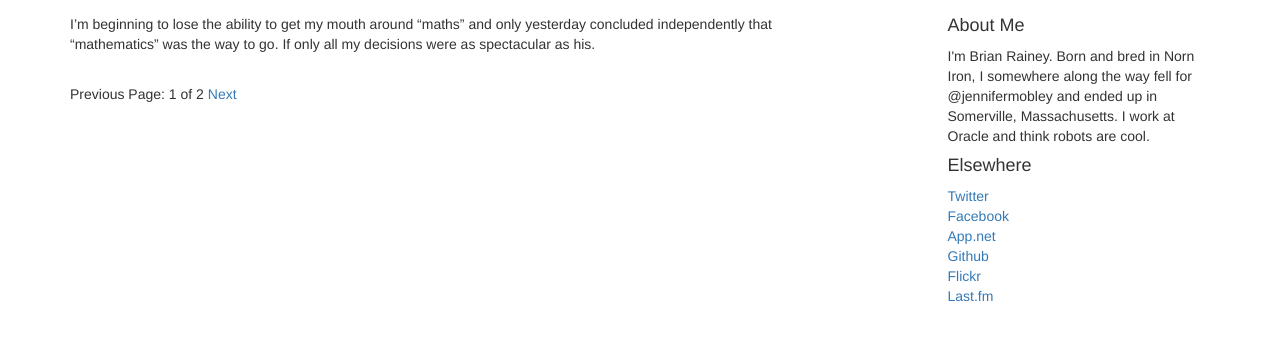
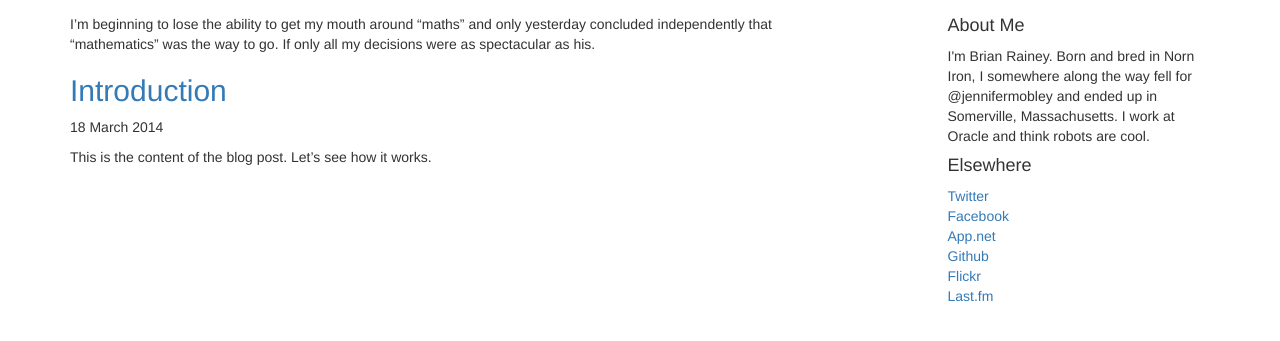
Before and after one commit to brianrainey/brianrainey.github.com, a Jekyll site: the page built from index.html, in a window 1280 px wide, cut to the strip 224-565 px from the top of the page. Built offline with Jekyll 4.4.1, drawn with Linux system fonts in a browser that asks for light colours; nearby versions of some CDN libraries; the list of posts is cut into pages by our own code.

Commit message:
5 posts on first page

```diff
--- a/_config.yml
+++ b/_config.yml
@@ -3,5 +3,4 @@
 markdown:      kramdown
 markdown_ext:  markdown,mkdown,mkdn,mkd,md
 
-paginate: 1
-paginate_path: "page:num"
+paginate: 5
--- a/index.html
+++ b/index.html
@@ -11,18 +11,3 @@
   {{ post.content }}
 </div>
 {% endfor %}
-
-<!-- Pagination links -->
-<div class="pagination">
-  {% if paginator.previous_page %}
-    <a href="/page{{ paginator.previous_page }}" class="previous">Previous</a>
-  {% else %}
-    <span class="previous">Previous</span>
-  {% endif %}
-  <span class="page_number ">Page: {{ paginator.page }} of {{ paginator.total_pages }}</span>
-  {% if paginator.next_page %}
-    <a href="/page{{ paginator.next_page }}" class="next">Next</a>
-  {% else %}
-    <span class="next ">Next</span>
-  {% endif %}
-</div>
```
